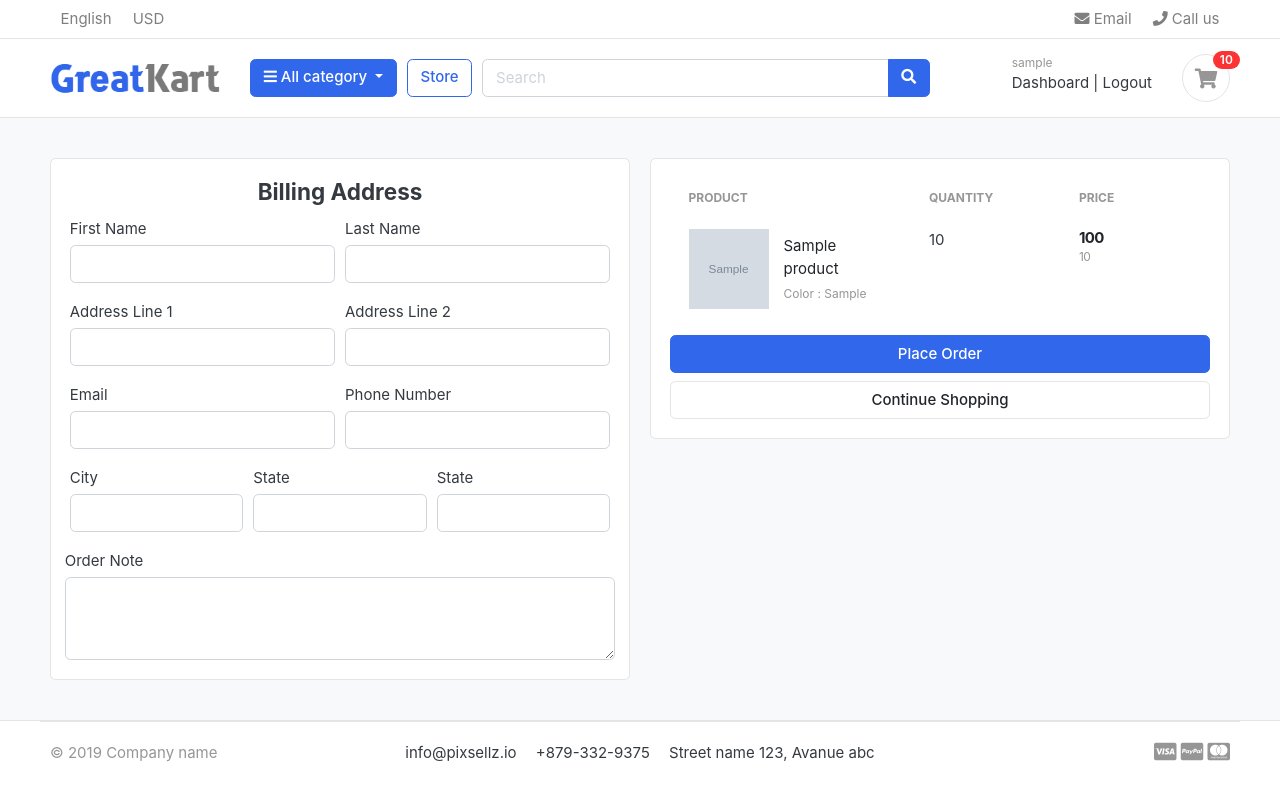
After one commit to shincy18487/emcommerce-django, a Django app: page /cart/checkout/ in a window 1280 px wide. The commit adds this page. Run offline with Django 3.2, Linux system fonts and the light colour scheme; a user stored in the database is signed in; tables that the repository leaves empty hold one stand-in row (values such as "Sample post"); grey boxes marked "Sample" are stand-in pictures; some libraries are stand-ins or nearby versions; some web fonts are replaced.

Commit message:
handled cart and checkou page for logged in users

```diff
--- a/cart/context_processors.py
+++ b/cart/context_processors.py
@@ -9,7 +9,10 @@ def count(request):
     else:
         try:
             cart=Cart.objects.filter(cart_id=_cart_id(request))
-            cart_items=CartItem.objects.all().filter(cart=cart[:1])
+            if request.user.is_authenticated:
+                cart_items=CartItem.objects.all().filter(user=request.user)
+            else:
+                cart_items=CartItem.objects.all().filter(cart=cart[:1])
             for cart_item in cart_items:
                 items_count+=cart_item.quantity
         except Cart.DoesNotExist:
--- a/cart/models.py
+++ b/cart/models.py
@@ -1,4 +1,5 @@
 from django.db import models
+from accounts.models import Account
 from store.models import Product,Variation
 
 # Create your models here.
@@ -11,9 +12,10 @@ class Cart(models.Model):
         return self.cart_id
 
 class CartItem(models.Model):
+    user=models.ForeignKey(Account,on_delete=models.CASCADE,null=True)
     product=models.ForeignKey(Product,on_delete=models.CASCADE)
     variations=models.ManyToManyField(Variation, blank=True)
-    cart  =models.ForeignKey(Cart,on_delete=models.CASCADE)
+    cart  =models.ForeignKey(Cart,on_delete=models.CASCADE,null=True)
     quantity=models.IntegerField()
     is_active=models.BooleanField(default=True)
 
--- a/cart/urls.py
+++ b/cart/urls.py
@@ -8,6 +8,7 @@ urlpatterns=[
        path('add_cart/<int:product_id>/',views.add_cart,name='add_cart'),
        path('remove_cart/<int:product_id>/<int:cart_item_id>/',views.remove_cart,name='remove_cart'),
        path('remove_cartitem/<int:product_id>/<int:cart_item_id>/',views.remove_cartitem,name='remove_cartitem'),
+       path('checkout/',views.checkout,name='checkout'),
 
 
 ]
--- a/cart/views.py
+++ b/cart/views.py
@@ -2,7 +2,7 @@ from django.shortcuts import render,redirect,get_object_or_404
 from store.models import Product,Variation
 from .models import Cart,CartItem
 from django.http import HttpResponse
-# Create your views here.
+from django.contrib.auth.decorators import login_required
 from django.core.exceptions import ObjectDoesNotExist
 def _cart_id(request):
     cart=request.session.session_key
@@ -13,67 +13,121 @@ def _cart_id(request):
 
 def add_cart(request,product_id):
     product=Product.objects.get(id=product_id)
-    product_variation=[]
-    if request.method=='POST':
-        for item in request.POST:
-            key=item
-            value=request.POST[key]
-            print(key,value)
+    current_user=request.user
+    if current_user.is_authenticated:
+        product_variation=[]
+        if request.method=='POST':
+            for item in request.POST:
+                key=item
+                value=request.POST[key]
+                print(key,value)
 
-            try:
-                variation=Variation.objects.get(product=product, variation_category__iexact=key,variation_value__iexact=value)
-                product_variation.append(variation)
-            except:
-                pass
-
-    try:
-        cart=Cart.objects.get(cart_id=_cart_id(request)) #get the card id from session id
-    except Cart.DoesNotExist:
-        cart=Cart.objects.create(
-            cart_id=_cart_id(request)
-        )
-    cart.save()
-    is_cart_item_exist=CartItem.objects.filter(product=product,cart=cart).exists()
-    if is_cart_item_exist:
-        cart_item=CartItem.objects.filter(product=product,cart=cart)
-        ex_var_list=[]
-        id=[]
-        for item in cart_item:
-            existing_variations=item.variations.all()
-            ex_var_list.append(list(existing_variations))
-            id.append(item.id)
+                try:
+                    variation=Variation.objects.get(product=product, variation_category__iexact=key,variation_value__iexact=value)
+                    product_variation.append(variation)
+                except:
+                    pass
 
 
-        if product_variation in ex_var_list:
-            index=ex_var_list.index(product_variation)
-            item_id=id[index]
-            item=CartItem.objects.get(product=product,id=item_id)
-            item.quantity += 1
-            item.save()
-        else:
-            item=CartItem.objects.create(product=product,quantity=1,cart=cart)
-            if len(product_variation)>0:
-                item.variations.clear()
-                item.variations.add(*product_variation)
-                item.save()
-    else:
-        cart_item=CartItem.objects.create(
-              product=product,
-              quantity=1,
-              cart=cart,
-        )
-        if len(product_variation)>0:
-            cart_item.variations.clear()
-            cart_item.variations.add(*product_variation)
-            cart_item.save()
-    return redirect('cart')
+        is_cart_item_exist=CartItem.objects.filter(product=product,user=current_user).exists()
+        if is_cart_item_exist:
+            cart_item=CartItem.objects.filter(product=product,user=current_user)
+            ex_var_list=[]
+            id=[]
+            for item in cart_item:
+                existing_variations=item.variations.all()
+                ex_var_list.append(list(existing_variations))
+                id.append(item.id)
 
 
+            if product_variation in ex_var_list:
+                index=ex_var_list.index(product_variation)
+                item_id=id[index]
+                item=CartItem.objects.get(product=product,id=item_id)
+                item.quantity += 1
+                item.save()
+            else:
+                item=CartItem.objects.create(product=product,quantity=1,user=current_user)
+                if len(product_variation)>0:
+                    item.variations.clear()
+                    item.variations.add(*product_variation)
+                    item.save()
+        else:
+            cart_item=CartItem.objects.create(
+                  product=product,
+                  quantity=1,
+                  user=request.user
+
+            )
+            if len(product_variation)>0:
+                cart_item.variations.clear()
+                cart_item.variations.add(*product_variation)
+                cart_item.save()
+        return redirect('cart')
+    else:
+        product_variation=[]
+        if request.method=='POST':
+            for item in request.POST:
+                key=item
+                value=request.POST[key]
+                print(key,value)
+
+                try:
+                    variation=Variation.objects.get(product=product, variation_category__iexact=key,variation_value__iexact=value)
+                    product_variation.append(variation)
+                except:
+                    pass
+
+        try:
+            cart=Cart.objects.get(cart_id=_cart_id(request)) #get the card id from session id
+        except Cart.DoesNotExist:
+            cart=Cart.objects.create(
+                cart_id=_cart_id(request)
+            )
+        cart.save()
+        is_cart_item_exist=CartItem.objects.filter(product=product,cart=cart).exists()
+        if is_cart_item_exist:
+            cart_item=CartItem.objects.filter(product=product,cart=cart)
+            ex_var_list=[]
+            id=[]
+            for item in cart_item:
+                existing_variations=item.variations.all()
+                ex_var_list.append(list(existing_variations))
+                id.append(item.id)
+
+
+            if product_variation in ex_var_list:
+                index=ex_var_list.index(product_variation)
+                item_id=id[index]
+                item=CartItem.objects.get(product=product,id=item_id)
+                item.quantity += 1
+                item.save()
+            else:
+                item=CartItem.objects.create(product=product,quantity=1,cart=cart)
+                if len(product_variation)>0:
+                    item.variations.clear()
+                    item.variations.add(*product_variation)
+                    item.save()
+        else:
+            cart_item=CartItem.objects.create(
+                  product=product,
+                  quantity=1,
+                  cart=cart,
+            )
+            if len(product_variation)>0:
+                cart_item.variations.clear()
+                cart_item.variations.add(*product_variation)
+                cart_item.save()
+        return redirect('cart')
+
 def remove_cart(request,product_id,cart_item_id):
-    cart=Cart.objects.get(cart_id=_cart_id(request))
     product=get_object_or_404(Product,id=product_id)
     try:
-        cart_item=CartItem.objects.get(cart=cart,product=product,id=cart_item_id)
+        if request.user.is_authenticated:
+            cart_item=CartItem.objects.get(user=request.user,product=product,id=cart_item_id)
+        else:
+            cart=Cart.objects.get(cart_id=_cart_id(request))
+            cart_item=CartItem.objects.get(cart=cart,product=product,id=cart_item_id)
         if cart_item.quantity > 1:
             cart_item.quantity-=1
             cart_item.save()
@@ -85,9 +139,13 @@ def remove_cart(request,product_id,cart_item_id):
 
 
 def remove_cartitem(request,product_id,cart_item_id):
-    cart=Cart.objects.get(cart_id=_cart_id(request))
     product=get_object_or_404(Product,id=product_id)
-    cart_item=CartItem.objects.get(cart=cart,product=product,id=cart_item_id)
+    if request.user.is_authenticated:
+        cart_item=CartItem.objects.get(user=request.user,product=product,id=cart_item_id)
+
+    else:
+        cart=Cart.objects.get(cart_id=_cart_id(request))
+        cart_item=CartItem.objects.get(cart=cart,product=product,id=cart_item_id)
     cart_item.delete()
     return redirect('cart')
 
@@ -97,8 +155,11 @@ def cart(request,total=0,quantity=0,cart_items=None):
     tax=0
     grand_total=0
     try:
-        cart=Cart.objects.get(cart_id=_cart_id(request))
-        cart_items=CartItem.objects.filter(cart=cart,is_active=True)
+        if request.user.is_authenticated:
+            cart_items=CartItem.objects.filter(user=request.user,is_active=True)
+        else:
+            cart=Cart.objects.get(cart_id=_cart_id(request))
+            cart_items=CartItem.objects.filter(cart=cart,is_active=True)
         for cartItem in cart_items:
             total+=(cartItem.quantity)*(cartItem.product.price)
             quantity+=cartItem.quantity
@@ -115,3 +176,31 @@ def cart(request,total=0,quantity=0,cart_items=None):
          'grand_total':grand_total
     }
     return render(request, 'store/cart.html',context)
+
+@login_required(login_url='login')
+def checkout(request,total=0,quantity=0,cart_items=None):
+    tax=0
+    grand_total=0
+
+    try:
+        if request.user.is_authenticated:
+            cart_items=CartItem.objects.filter(user=request.user,is_active=True)
+
+            #cart=Cart.objects.get(cart_id=_cart_id(request))
+            #cart_items=CartItem.objects.filter(cart=cart,is_active=True)
+            for cartItem in cart_items:
+                total+=(cartItem.quantity)*(cartItem.product.price)
+                quantity+=cartItem.quantity
+        tax=total*.02
+        grand_total=total+tax
+    except ObjectDoesNotExist:
+        pass
+
+    context= {
+         'total':total,
+         'quantity':quantity,
+         'cart_items':cart_items,
+         'tax':tax,
+         'grand_total':grand_total
+    }
+    return render(request,'store/checkout.html',context)
--- a/template/store/cart.html
+++ b/template/store/cart.html
@@ -105,9 +105,9 @@
 			</dl>
 			<hr>
 			<p class="text-center mb-3">
-				<img src="./images/misc/payments.png" height="26">
+				<img src="{% static './images/misc/payments.png' %}" height="26">
 			</p>
-			<a href="./place-order.html" class="btn btn-primary btn-block"> Checkout </a>
+			<a href="{% url 'checkout' %}" class="btn btn-primary btn-block"> Checkout </a>
 			<a href="{% url 'store' %}" class="btn btn-light btn-block">Continue Shopping</a>
 		</div> <!-- card-body.// -->
 		</div> <!-- card.// -->
--- /dev/null
+++ b/template/store/checkout.html
@@ -0,0 +1,134 @@
+{% extends 'base.html' %}
+{% load static %}
+
+{% block content %}
+
+
+
+<section class="section-content padding-y bg">
+<div class="container">
+
+<!-- ============================ COMPONENT 1 ================================= -->
+<div class="row">
+	<aside class="col-lg-6">
+    <div class="card">
+    <div class="card-body">
+      <h4 class="card-title text-center">Billing Address</h4>
+      <form action="" method="POST">
+      <div class="form-row">
+        <div class="col form-group">
+          <label for="firstname">First Name</label>
+          <input type="text" name="firstname" class="form-control" required></input>
+        </div>
+        <div class="col form-group">
+          <label for="lastname">Last Name</label>
+          <input type="text" name="lastname" class="form-control" required></input>
+        </div>
+        </div>
+        <div class="form-row">
+          <div class="col form-group">
+            <label for="addressline1">Address Line 1</label>
+            <input type="text" name="addressline1" class="form-control" required></input>
+          </div>
+          <div class="col form-group">
+            <label for="addressline2">Address Line 2</label>
+            <input type="text" name="addressline2" class="form-control"></input>
+          </div>
+          </div>
+          <div class="form-row">
+            <div class="col form-group">
+              <label for="email">Email</label>
+              <input type="text" name="email" class="form-control" required></input>
+            </div>
+            <div class="col form-group">
+              <label for="PhoneNumber">Phone Number</label>
+              <input type="text" name="PhoneNumber" class="form-control" required></input>
+            </div>
+            </div>
+          <div class="form-row">
+            <div class="col form-group">
+              <label for="city">City</label>
+              <input type="text" name="city" class="form-control" required></input>
+            </div>
+            <div class="col form-group">
+              <label for="state">State</label>
+              <input type="text" name="state" class="form-control" required></input>
+            </div>
+            <div class="col form-group">
+              <label for="country">State</label>
+              <input type="text" name="country" class="form-control" required></input>
+            </div>
+            </div>
+            <div class="form-row">
+                <label for="note">Order Note</label>
+                <textarea name="note" rows="3" class="form-control"></textarea>
+            </div>
+
+
+    </div> <!-- card-body.// -->
+    </div> <!-- card.// -->
+	</aside> <!-- col.// -->
+
+
+	<aside class="col-lg-6">
+    <div class="card">
+      <div class="card-body">
+    <table class="table table-borderless table-shopping-cart">
+    <thead class="text-muted">
+    <tr class="small text-uppercase">
+      <th scope="col">Product</th>
+      <th scope="col" width="150">Quantity</th>
+      <th scope="col" width="150">Price</th>
+
+    </tr>
+    </thead>
+    <tbody>
+    {% for cart_item in cart_items %}
+    <tr>
+    	<td>
+    		<figure class="itemside align-items-center">
+    			<div class="aside"><img src="{{ cart_item.product.image.url }}" class="img-sm"></div>
+    			<figcaption class="info">
+    				<a href="{{ cart_item.product.get_url }}" class="title text-dark">{{cart_item.product.product_name}}</a>
+    				<p class="text-muted small">
+    					{% if cart_item.variations.all %}
+    					{% for item in cart_item.variations.all %}
+                 {{ item.variation_category | capfirst}} : {{item.variation_value | capfirst }}<br>
+
+    					{% endfor %}
+    					{% endif %}
+    			</figcaption>
+    		</figure>
+    	</td>
+    	<td>
+    	<label for="">{{cart_item.quantity}}</label>
+    	</td>
+    	<td>
+    		<div class="price-wrap">
+    			<var class="price">{{cart_item.sub_total}}</var>
+    			<small  class="text-muted">{{cart_item.product.price}}</small>
+    		</div> <!-- price-wrap .// -->
+    	</td>
+
+    </tr>
+
+    {% endfor %}
+
+    </tbody>
+    </table>
+    <button type="submit" name="submit" class="btn btn-primary btn-block">Place Order</button>
+    <a href="{% url 'store' %}" class="btn btn-light btn-block">Continue Shopping</a>
+    </div>
+    </div> <!-- card.// -->
+
+  </form>
+
+</aside> <!-- col.// -->
+
+
+</div> <!-- row.// -->
+<!-- ============================ COMPONENT 1 END .// ================================= -->
+</div> <!-- container .//  -->
+</section>
+
+{% endblock %}
```
Also changed, not shown: accounts/views.py (+46 -1 lines), cart/migrations/0003_auto_20210912_0844.py (added).
